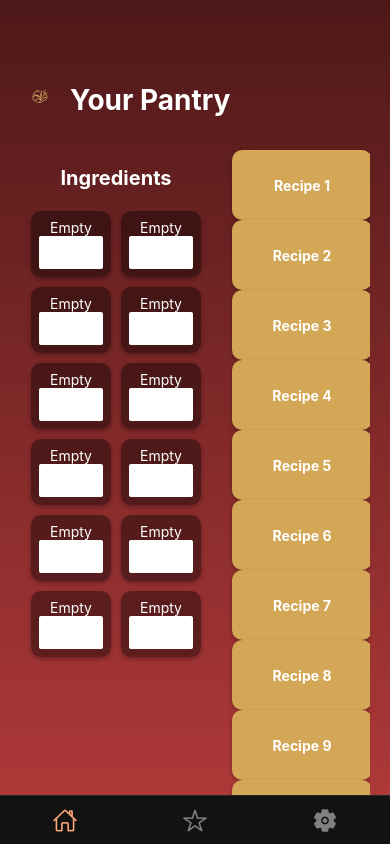
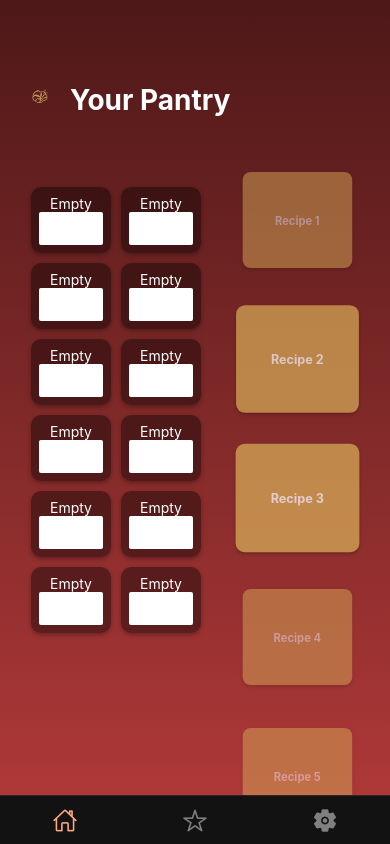
Before and after one commit to wes-brook/Saveurs, a React Native app: screen /HomeScreen in a window 390 px wide. Built offline with nearby package versions, Linux system fonts and the light colour scheme.

Commit message:
10/15/2024 4:07PM Update: Created smooth scroll animation for recipe stack

```diff
--- a/screens/ui/GridList.js
+++ b/screens/ui/GridList.js
@@ -25,7 +25,7 @@ const IngredientInput = () => {
 
   return (
     <View style={{ padding: 6 }}>
-      <Text style={styles.heading}>Ingredients</Text>
+      <Text style={styles.heading}></Text>
 
       {/* Display the list of ingredients in a grid */}
       <FlatList
--- a/screens/ui/RecipeStack.js
+++ b/screens/ui/RecipeStack.js
@@ -1,42 +1,90 @@
 import React from 'react';
-import { View, ScrollView, StyleSheet, Text } from 'react-native';
+import { View, ScrollView, StyleSheet, Text, Animated, SafeAreaView, Dimensions, TouchableOpacity} from 'react-native';
+
+const cardHeight = 120; // Set this to match your card height
+const cardPadding = 19; // Padding between cards
+const { height } = Dimensions.get("window");
+const midScreen = height / 4; // Calculate the middle of the screen
 
 const RecipeStack = () => {
+    const y = new Animated.Value(0); // Animated value for scrolling
+
+    // Render the recipe cards
+    const renderCards = () => {
+        return Array.from({ length: 10 }).map((_, index) => {
+            // Calculate input range for the current card in relation to the center of the screen
+            const inputRange = [
+                (index - 1) * (cardHeight + cardPadding) - midScreen,
+                index * (cardHeight + cardPadding) - midScreen,
+                (index + 1) * (cardHeight + cardPadding) - midScreen
+            ];
+
+            const outputRangeScale = [0.8, 1, 0.8]; // Scale effect for the middle card
+            const outputRangeOpacity = [0.5, 1, 0.5]; // Adjust opacity for visibility
+
+            const scale = y.interpolate({
+                inputRange,
+                outputRange: outputRangeScale,
+                extrapolate: "clamp"
+            });
+
+            const opacity = y.interpolate({
+                inputRange,
+                outputRange: outputRangeOpacity,
+                extrapolate: "clamp"
+            });
+
+            return (
+                <TouchableOpacity key={index} onPress={() => navigation.navigate('RecipeDetail', { recipeId: index + 1 })} style={{ width: '90%' }}>
+                    <Animated.View key={index} style={[styles.card, { opacity, transform: [{ scale }] }]}>
+                        <Text style={styles.cardText}>Recipe {index + 1}</Text>
+                    </Animated.View>
+                </TouchableOpacity>
+            );
+        });
+    };
+
     return (
-        <View style={styles.recipeContainer}>
-            <ScrollView vertical style={styles.cardStack}>
-                {Array.from({ length: 18 }).map((_, index) => (
-                    <View key={index} style={styles.card}>
-                        <Text style={styles.cardText}>Recipe {index + 1}</Text>
-                    </View>
-                ))}
-            </ScrollView>
-        </View>
+        <SafeAreaView style={styles.recipeContainer}>
+            <Animated.ScrollView
+                scrollEventThrottle={16}
+                contentContainerStyle={styles.cardStack}
+                showsVerticalScrollIndicator={false}
+                onScroll={Animated.event(
+                    [{ nativeEvent: { contentOffset: { y } } }],
+                    { useNativeDriver: true }
+                )}
+            >
+                {renderCards()}
+            </Animated.ScrollView>
+        </SafeAreaView>
     );
 };
 
 const styles = StyleSheet.create({
     recipeContainer: {
-        width: '100%',  // Make sure the container takes the full width
+        width: '100%',
         flex: 1,
-
     },
     cardStack: {
-        width: '100%',  // Make the ScrollView take the full width
+        width: '100%',
         padding: 10,
+        alignItems: 'center', // Center the cards horizontally in the scroll view
     },
     card: {
-        height: 70,
-        width: 140,
+        height: cardHeight,
         borderRadius: 10,
         backgroundColor: '#D3A756', // Golden card color
-        marginHorizontal: 10, // Horizontal margin between cards
+        marginVertical: cardPadding / 2, // Vertical margin between cards
         justifyContent: 'center',
         alignItems: 'center',
-        shadowColor: '#000', // Shadow color
-        shadowOffset: { width: 0, height: 2 }, // Shadow offset
-        shadowOpacity: 0.3, // Shadow opacity
-        shadowRadius: 4, // Shadow radius
+        shadowColor: '#000',
+        shadowOffset: { width: 0, height: 2 },
+        shadowOpacity: 0.3,
+        shadowRadius: 4,
+        position: 'relative', // Allows stacking
+        overflow: 'hidden', // Prevents overflow of the shadow
+        width: '110%', // Set width for cards
     },
     cardText: {
         color: 'white',
```
Also changed, not shown: screens/ui/RecipeDetail.js (added, +33 -0 lines).
